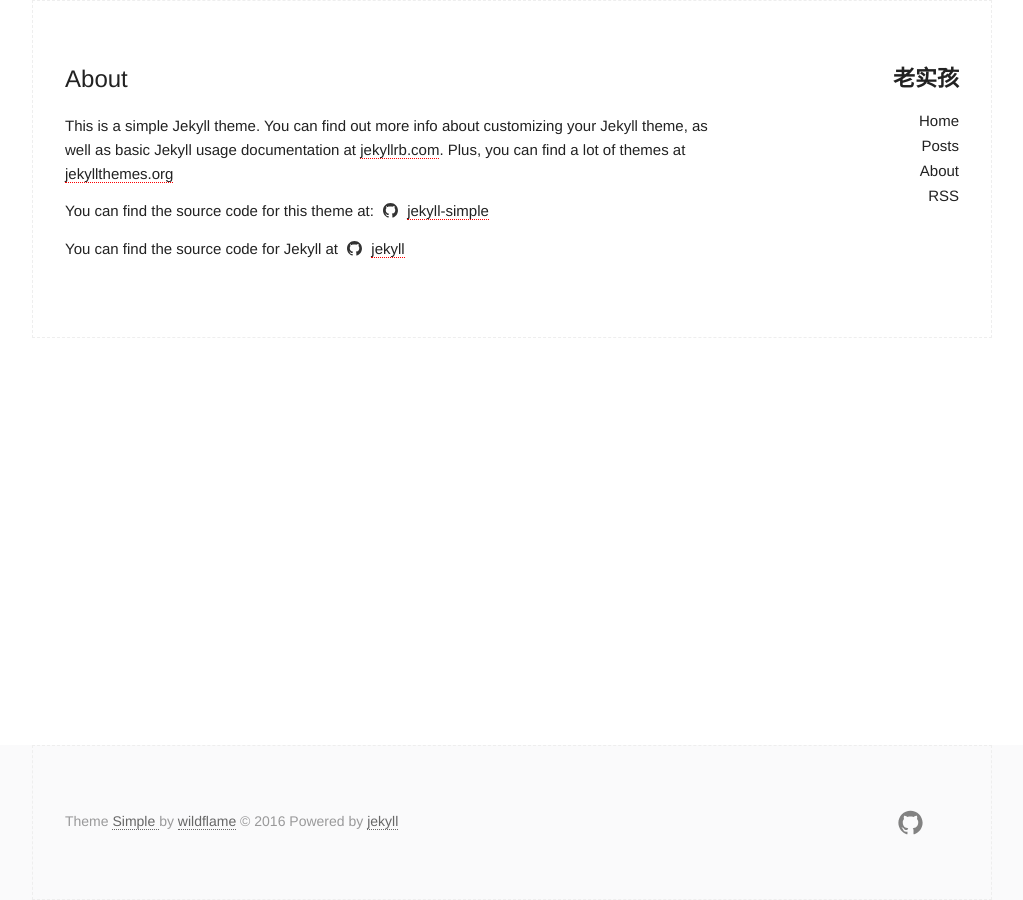
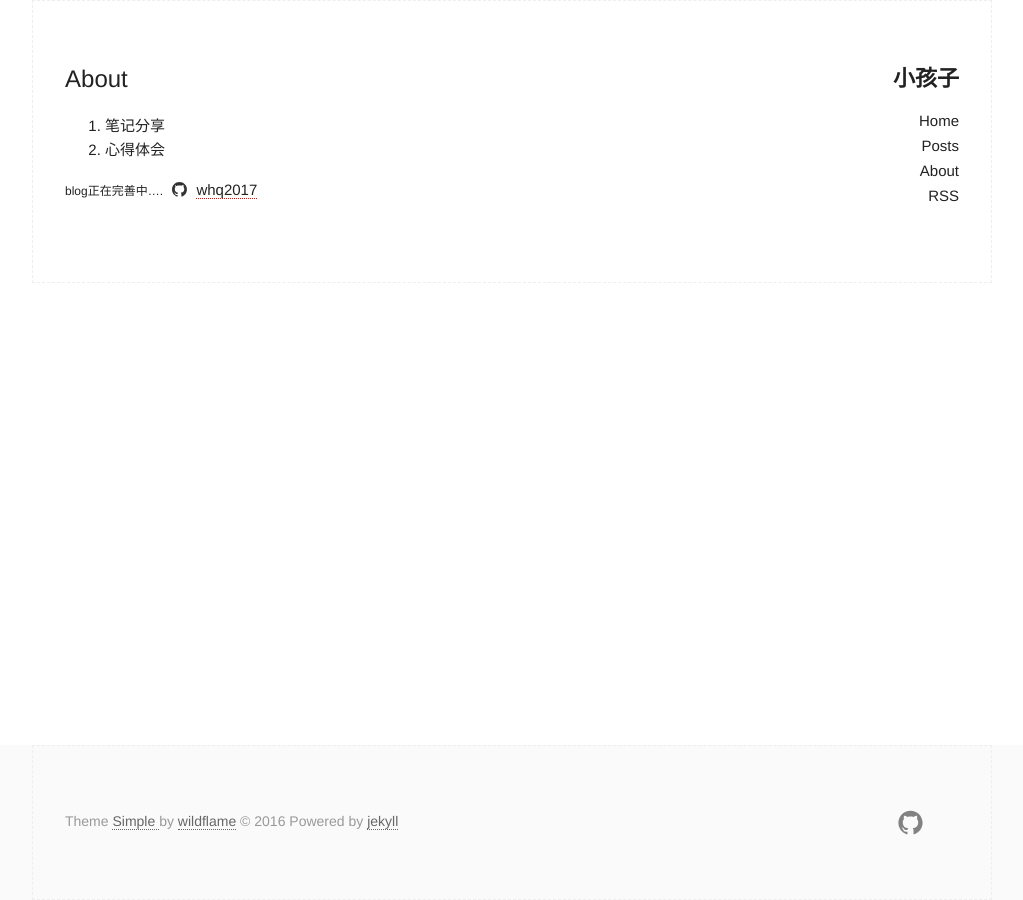
Before and after one commit to whq2017/whq2017.github.io.bak, a Jekyll site: the page built from about.md, in a window 1280 px wide. Shown: the whole page, without its empty margins (128-1151 px from the left). Built offline with Jekyll 4.4.1, drawn with Linux system fonts in a browser that asks for light colours.

Commit message:
modify info and add article

```diff
--- a/_config.yml
+++ b/_config.yml
@@ -6,12 +6,10 @@
 # 'jekyll serve'. If you change this file, please restart the server process.
 
 # Site settings
-title: 老实孩
+title: 小孩子
 email: whq1360071755@gmail.com
 description: > # this means to ignore newlines until "baseurl:"
-  Write an awesome description for your new site here. You can edit this
-  line in _config.yml. It will appear in your document head meta (for
-  Google search results) and in your feed.xml site description.
+  whq的个人博客，个人学习的记录以成长
 baseurl: "" # the subpath of your site, e.g. /blog
 url: "" # the base hostname & protocol for your site
 twitter_username:
--- a/_includes/author.html
+++ b/_includes/author.html
@@ -1,9 +1,9 @@
 <section class="author">
-  <div class="authorimage box" style="background: url({{site.baseurl}}/assets/img/Taffy.jpg)"></div>
+  <div class="authorimage box" style="background: url({{site.baseurl}}/assets/img/github.png)"></div>
   <div class="authorinfo box">
-    <p>Author | David Lin</p>
+    <p>Author | 小孩子</p>
     <p class="bio">
-      Currently a Ph.D. student in Singapore University of Technology and Design in the area of Human-Computer Interaction(HCI).
+     一个正在学习的老实人....
     </p>
   </div>
 </section>
--- a/_includes/share.html
+++ b/_includes/share.html
@@ -1,5 +1,5 @@
 <section class="share">
-  <a class="share-link" href="" onclick="window.open(this.href, 'twitter-share', 'width=550,height=235');return false;">
+  <!-- <a class="share-link" href="" onclick="window.open(this.href, 'twitter-share', 'width=550,height=235');return false;">
     Twitter
   </a>
   <a class="share-link" href="" onclick="window.open(this.href, 'facebook-share','width=580,height=296');return false;">
@@ -7,5 +7,5 @@
   </a>
   <a class="share-link" href="" onclick="window.open(this.href, 'google-plus-share', 'width=490,height=530'); return false;">
     Google+
-  </a>
+  </a>  -->
 </section>
--- a/about.md
+++ b/about.md
@@ -4,8 +4,8 @@ title: About
 permalink: /about/
 ---
 
-This is a simple Jekyll theme. You can find out more info about customizing your Jekyll theme, as well as basic Jekyll usage documentation at [jekyllrb.com](http://jekyllrb.com/).  Plus, you can find a lot of themes at [jekyllthemes.org](http://jekyllthemes.org/)
+1. 笔记分享
+2. 心得体会
 
-You can find the source code for this theme at: <data data-icon="ei-sc-github"></data>  [jekyll-simple](https://github.com/wild-flame/jekyll-simple)
 
-You can find the source code for Jekyll at <data data-icon="ei-sc-github"></data>  [jekyll](https://github.com/jekyll/jekyll)
+<small>blog正在完善中....</small>  <data data-icon="ei-sc-github"></data>  [whq2017](https://github.com/whq2017)
```
Also changed, not shown: _posts/2018-11-10-java动态代理.md (added, +165 -0 lines), _drafts/2011-06-19-welcome-to-jekyll.markdown (renamed from _posts/2011-06-19-welcome-to-jekyll.markdown), _drafts/2016-07-03-styles-for-simple.md (renamed from _posts/2016-07-03-styles-for-simple.md), assets/img/Taffy.jpg (deleted), assets/img/github.png (added), 3 other files.
